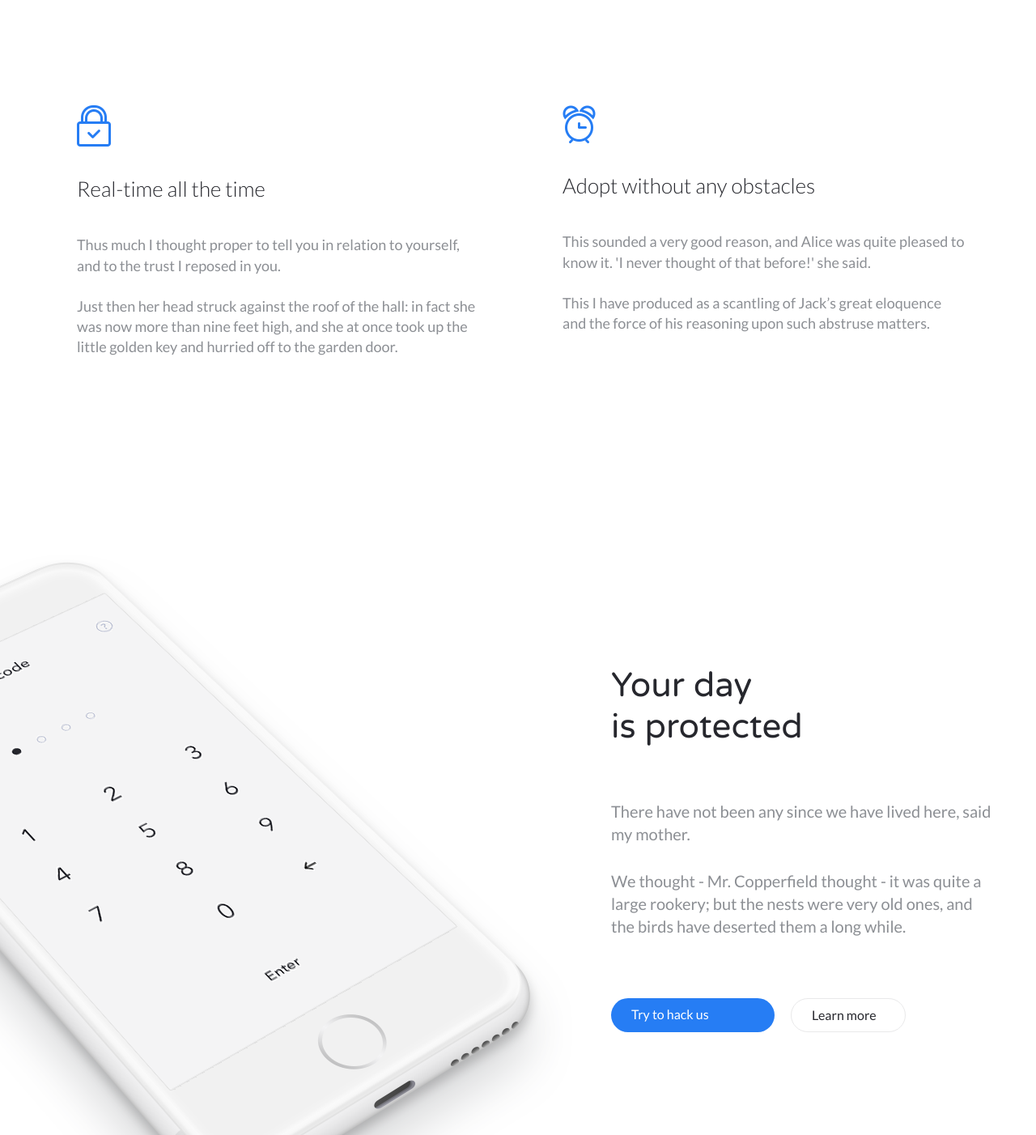
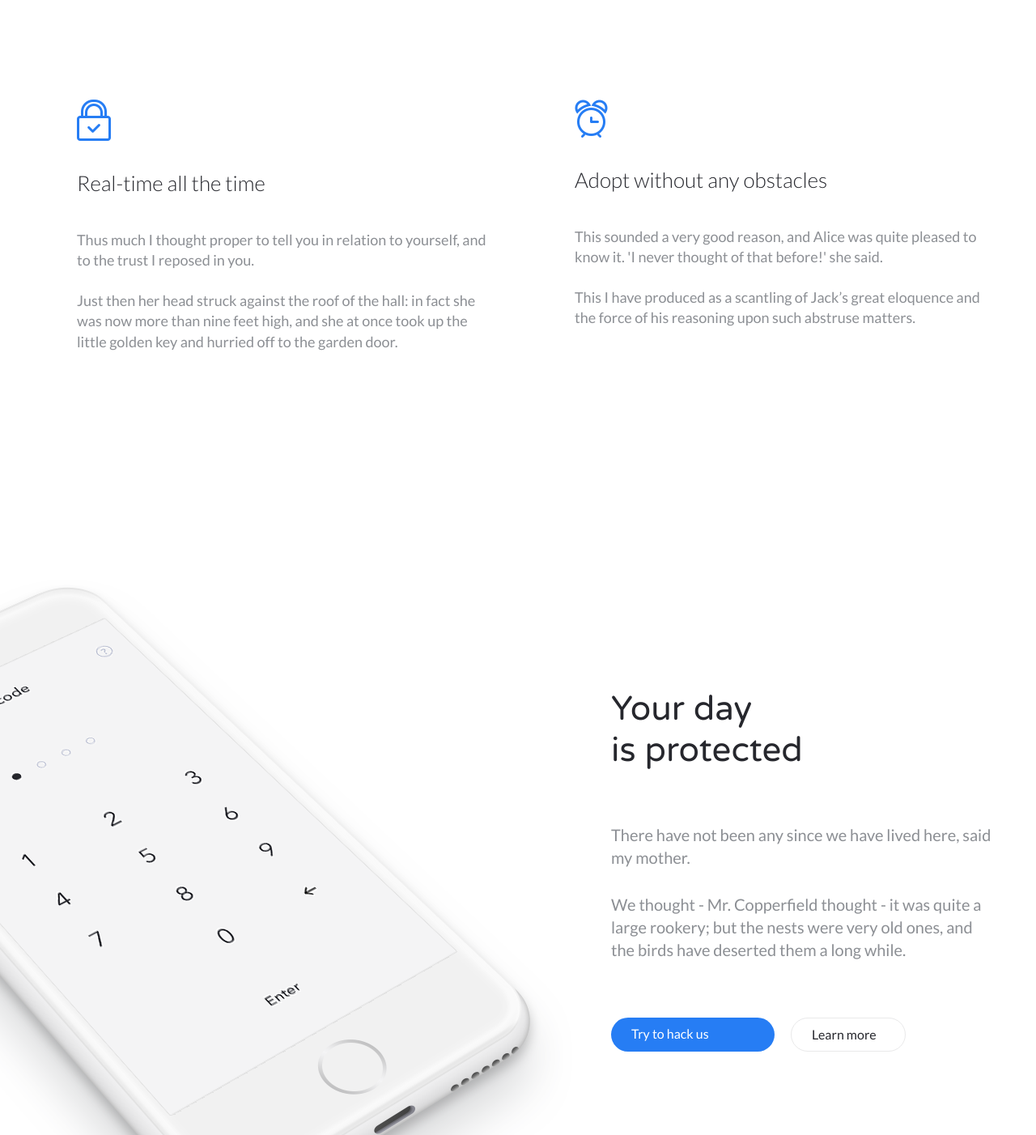
Before and after one commit to Knakna/NewProvidence, a plain HTML site: page index.html in a window 1280 px wide. Shown: the part 803-2205 px from the top of the page at 81% size. Drawn offline with nearby package versions, Linux system fonts and the light colour scheme.

Commit message:
mod styles

```diff
--- a/css/index.css
+++ b/css/index.css
@@ -205,9 +205,9 @@ a {
     margin: 0 auto;
     max-width: 780px;
 
-    display: flex;
+    /* display: flex;
     flex-direction: column;
-    align-items: center;
+    align-items: center; */
 }
 
 .header__title {
@@ -221,6 +221,7 @@ a {
 }
 
 .header__btn-content {
+    margin: 0 auto;
     padding-left: 30px;
 
     width: 205px;
@@ -249,21 +250,24 @@ a {
 
 
 .features {
-    /* padding: 125px 0 165px; */
-    display: flex;
+    padding: 125px 0 165px;
+
     align-items: center;
-    min-height: 600px;
+
+    /* display: flex;
+    min-height: 600px; */
 }
 
 
 .features__blocks {
     display: flex;
-    flex-wrap: wrap;
-}
+   }
 
 .features__block {
-    max-width: 540px;
+    flex: 0 1 50%;
     padding-left: 40px;
+
+    /* max-width: 540px; */
 }
 
 .features__block:first-child {
@@ -327,10 +331,10 @@ a {
 /* +++++++++++content============ */
 
 .content {
-    display: flex;
-    flex-direction: column;
+    max-width: 470px;
 
-    max-width: 470px;
+    /* display: flex;
+    flex-direction: column; */
 }
 
 .iphone__content {
@@ -354,9 +358,9 @@ a {
 }
 
 .iphone__box {
-    margin-top: 45px;
+    display: flex;
 
-    display: flex;
+    margin-top: 70px;
 }
 
 
@@ -401,7 +405,7 @@ a {
 
 
 .map__partners {
-    margin: 25px 0;
+    margin: 60px 0 20px;
 
     font: bold 12px/1.83 'Lato', sans-serif;
     letter-spacing: 1.2px;
@@ -430,7 +434,7 @@ a {
 
 /* +++++++++++screen============ */
 
-.screen {
+.screen__inner {
     display: flex;
     flex-direction: column;
     justify-content: flex-end;
@@ -441,7 +445,11 @@ a {
 
     text-align: center;
     background-color: #f5f5f8;
+
+
 }
+
+
 
 .screen__title {
     margin-bottom: 75px;
@@ -492,11 +500,11 @@ a {
 }
 
 
-
 .screen__img--active {
     width: 485px;
     height: 871px;
 }
+
 
 
 /* +++++++++++smartphone============ */
--- a/index.html
+++ b/index.html
@@ -176,6 +176,7 @@
 
     <section class="screen">
 
+        <div class="screen__inner">
             <h2 class="screen__title title">Beautiful Interface</h2>
             <h3 class="screen__subtitle">Landing Screen</h3>
 
@@ -186,7 +187,7 @@
                 <img class="screen__img" src="./img/screen/S4.png" alt="screen4">
                 <img class="screen__img" src="./img/screen/s5.png" alt="screen5">
             </div>
-
+        </div>
     </section> <!-- /.screen -->
 
 
```
Lines whose indentation alone changed are shown as unchanged.
